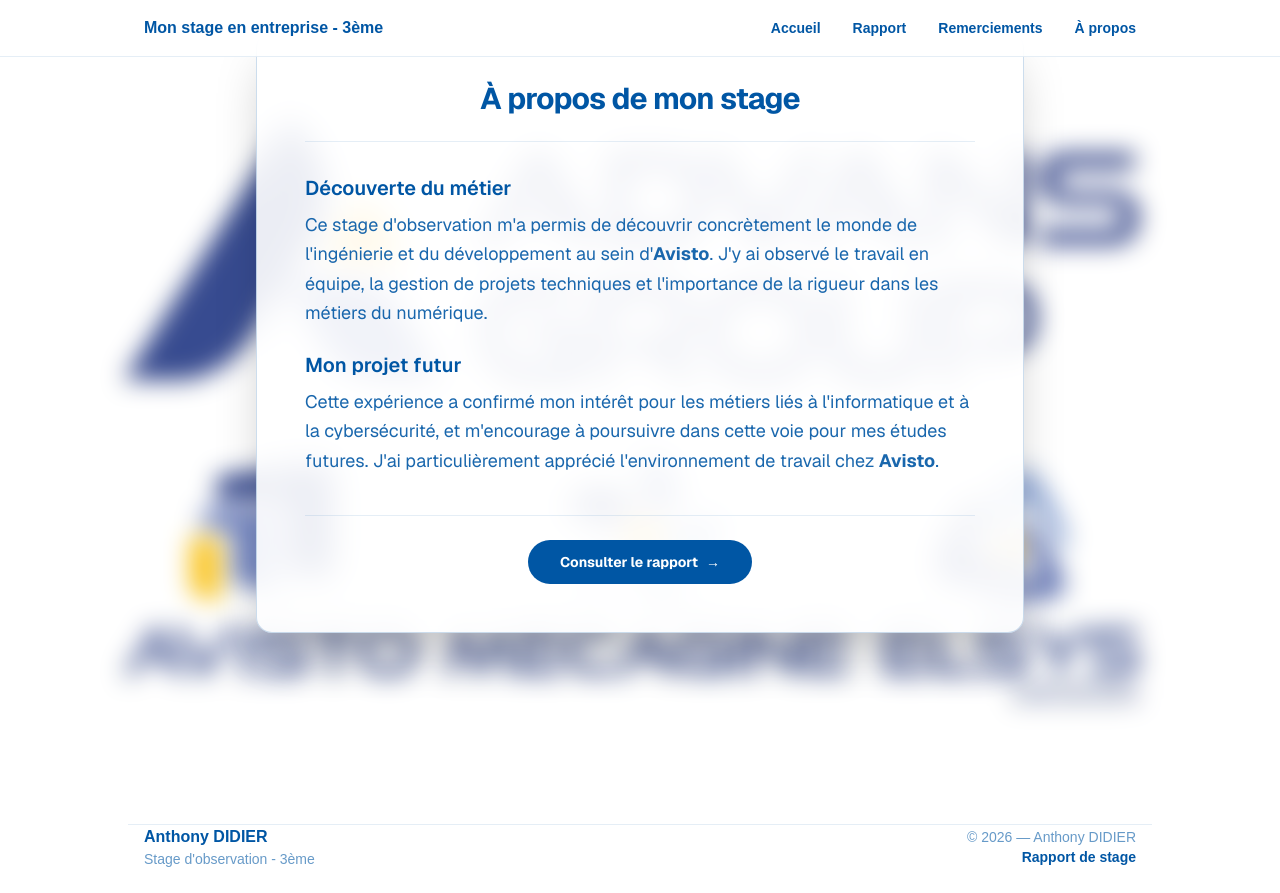
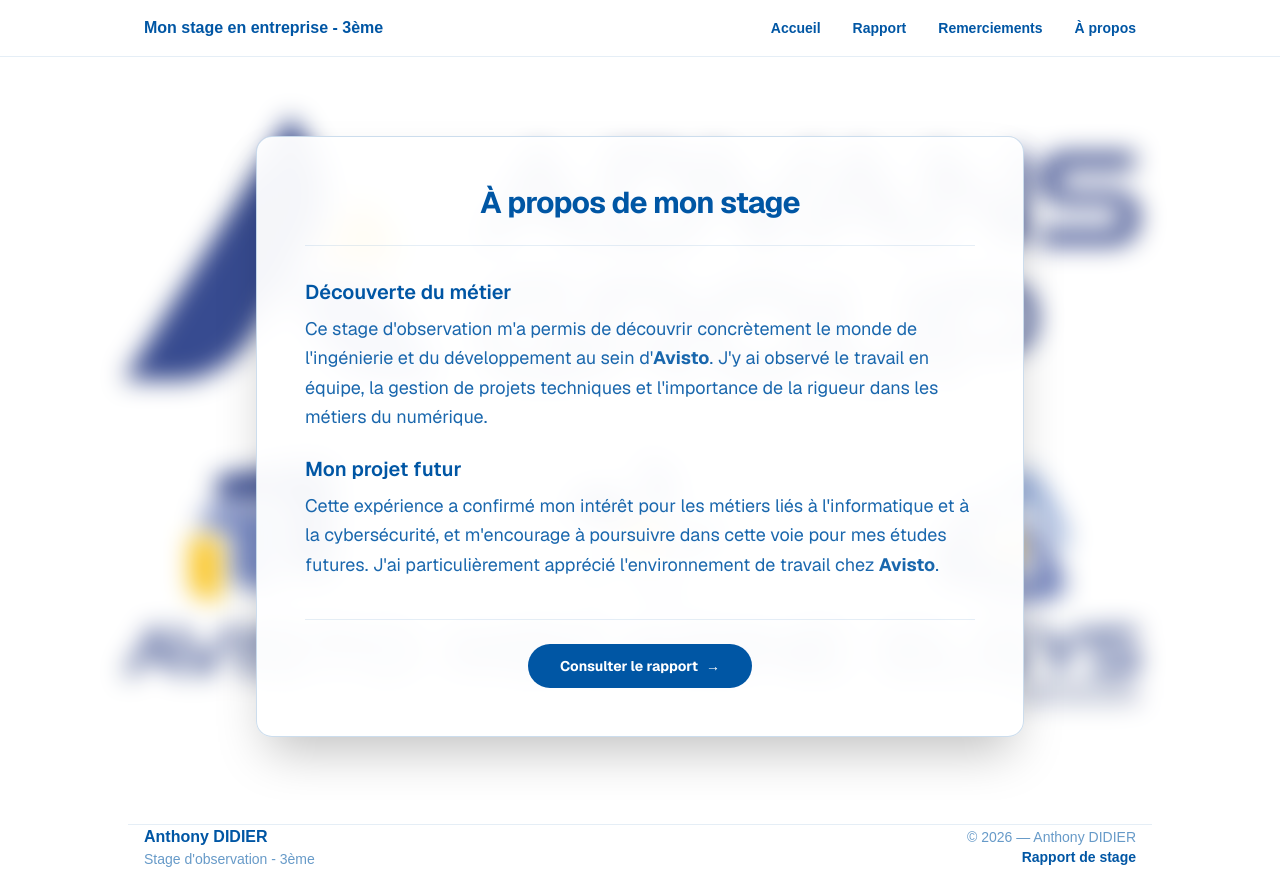
Before and after one commit to Anthonyz150/rapport-de-stage-Anthony, a Next.js app: page /a-propos in a window 1280 px wide. Built offline with nearby package versions, Linux system fonts and the light colour scheme.

Commit message:
Force le contenu vers le bas

```diff
--- a/app/a-propos/page.tsx
+++ b/app/a-propos/page.tsx
@@ -10,9 +10,8 @@
       />
 
       {/* 2. Contenu principal : pt-24 ajouté pour ne pas être caché par la Navbar */}
-      <main className="relative z-10 flex flex-col items-center pt-32 pb-12 p-4 sm:p-8">
-        <div className="w-full max-w-3xl rounded-2xl bg-white/90 p-8 sm:p-12 shadow-2xl backdrop-blur-md border border-[#0056A4]/20">
-
+      <main className="relative z-10 flex flex-col items-center mt-24 pb-12 px-4 sm:px-8">
+        <div className="w-full max-w-3xl rounded-2xl bg-white/95 p-8 sm:p-12 shadow-2xl backdrop-blur-md border border-[#0056A4]/20 mt-10">
           <header className="mb-8 border-b border-[#0056A4]/10 pb-6 text-center">
             <h1 className="text-3xl font-bold tracking-tight text-[#0056A4]">
               À propos de mon stage
--- a/app/rapport/page.tsx
+++ b/app/rapport/page.tsx
@@ -10,8 +10,8 @@
             />
 
             {/* 2. Le contenu de la page : pt-24 assure l'espace sous la Navbar */}
-            <main className="relative z-10 flex flex-col items-center pt-32 pb-12 p-4 sm:p-8">
-                <div className="w-full max-w-5xl rounded-2xl bg-white/90 p-6 shadow-2xl backdrop-blur-md border border-[#0056A4]/20">
+            <main className="relative z-10 flex flex-col items-center mt-24 pb-12 px-4 sm:px-8">
+                <div className="w-full max-w-3xl rounded-2xl bg-white/95 p-8 sm:p-12 shadow-2xl backdrop-blur-md border border-[#0056A4]/20 mt-10">
                     <h1 className="text-3xl font-bold text-[#0056A4] mb-6 text-center">
                         Consulter le Rapport
                     </h1>
--- a/app/remerciements/page.tsx
+++ b/app/remerciements/page.tsx
@@ -10,8 +10,8 @@
       />
 
       {/* 2. Contenu principal avec padding-top (pt-24) pour éviter la Navbar */}
-      <main className="relative z-10 flex flex-col items-center pt-32 pb-12 p-4 sm:p-8">
-        <div className="w-full max-w-3xl rounded-2xl bg-white/90 p-8 sm:p-12 shadow-2xl backdrop-blur-md border border-[#0056A4]/20">
+      <main className="relative z-10 flex flex-col items-center mt-24 pb-12 px-4 sm:px-8">
+        <div className="w-full max-w-3xl rounded-2xl bg-white/95 p-8 sm:p-12 shadow-2xl backdrop-blur-md border border-[#0056A4]/20 mt-10">
 
           {/* En-tête de la section */}
           <header className="mb-8 border-b border-[#0056A4]/10 pb-6 text-center">
```
